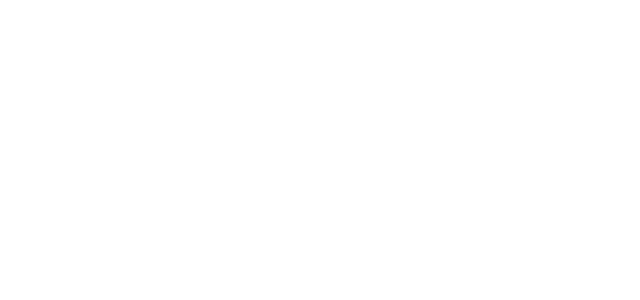
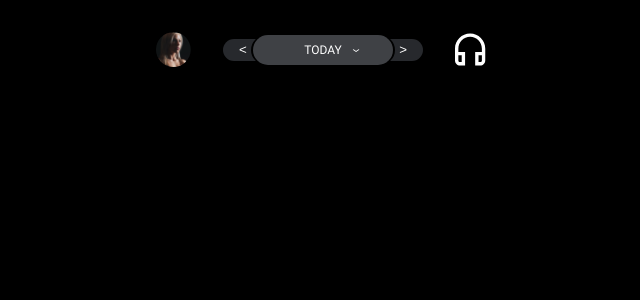
Before and after one commit to jtkwan91/whoop-industry-project, a React (Create React App) app in the folder client/: page / in a window 1280 px wide. Shown: the top 300 px of the page, without its empty margins (319-959 px from the left). Built offline with nearby package versions, Linux system fonts and the light colour scheme.

Commit message:
header styled but not linked

```diff
--- a/client/src/App.js
+++ b/client/src/App.js
@@ -1,11 +1,12 @@
 import React, { Component } from 'react';
 import { BrowserRouter, Switch, Route } from 'react-router-dom'
+import Header from './components/Header/Header';
 
 export default class App extends Component {
   render() {
     return (
       <BrowserRouter>
-
+      <Header />
         <Switch>
           <Route />
           <Route />
--- a/client/src/components/Header/Header.js
+++ b/client/src/components/Header/Header.js
@@ -1,13 +1,26 @@
 import React from 'react';
 import profile from '../../assets/images/profile.svg'
+import headphones from '../../assets/images/headphones.svg'
+import './Header.scss'
 
 function Header() {
     return (
-      <div className='Header'>
-          <img src={profile} alt="" />
-
-
-      </div>
+        <div className='header'>
+            <div className='header__bar'>
+                <img src={profile} alt="profile" />
+                    <div className='header__date'>
+                        <button className='header__date-left'>{'<'}
+                        </button>
+                        <div className='black-circle left'></div>
+                            <div className='header__date-current'> TODAY </div>
+                        <div className='black-circle right'></div>
+                        <button className='header__date-right'>{'>'}
+                        </button>
+                    </div>
+                <img src={headphones} alt="headphones" />
+            </div>
+            {/* INSERT NAV BAR HERE */}
+        </div>
 )
 }
 
--- a/client/src/components/Header/Header.scss
+++ b/client/src/components/Header/Header.scss
@@ -0,0 +1,71 @@
+.header {
+  padding: 2rem;
+
+  &__bar {
+    margin-bottom: 2rem;
+    display: flex;
+    justify-content: center;
+  }
+  &__date {
+    display: flex;
+    margin: 0 2rem;
+    position: relative;
+    align-items: center;
+
+    &-left {
+      color: white;
+      background-color: #27292d;
+      border-radius: 20px;
+      width: 6.25rem;
+      height: 1.375rem;
+      text-align: start;
+      padding-left: 1rem;
+      border: none;
+      z-index: -1;
+    }
+
+    &-current {
+      color: white;
+      background-color: #3f4145;
+      background-image: url("../../assets/images/dropdown.svg");
+      background-repeat: no-repeat;
+      background-position: 75% 50%;
+      width: 8.75rem;
+      height: 1.875rem;
+      padding: 0.5rem;
+      text-align: center;
+      border-radius: 1.25rem;
+      font-size: 12px;
+      position: absolute;
+      bottom: 2px;
+      left: 30px;
+      z-index: 1;
+    }
+
+    &-right {
+      color: white;
+      background-color: #27292d;
+      border-radius: 20px;
+      width: 6.25rem;
+      height: 1.375rem;
+      text-align: end;
+      padding-right: 1rem;
+      border: none;
+    }
+  }
+}
+
+.black-circle {
+  width: 1.875rem;
+  height: 1.875rem;
+  background-color: black;
+  border-radius: 50%;
+  position: absolute;
+}
+
+.left {
+  left: 1.75rem;
+}
+.right {
+  right: 1.75rem;
+}
--- a/client/src/index.scss
+++ b/client/src/index.scss
@@ -1,3 +1,7 @@
+@use "./styles/mixins";
+@use "./styles/typography" as *;
+@use "./styles/variables" as *;
+
 *,
 *::before,
 *::after {
@@ -5,6 +9,7 @@
   margin: 0;
 }
 
-.body {
-  font-family: "Roboto";
+body {
+  font-family: "Roboto", sans-serif;
+  background-color: black;
 }
--- a/client/src/styles/_typography.scss
+++ b/client/src/styles/_typography.scss
@@ -1,7 +1,7 @@
 @font-face {
   font-family: "Roboto";
-  src: url("../../assets/fonts/Roboto-Black.woff2") format("woff2"),
-    url("../../assets/fonts/Roboto-Black.woff") format("woff");
+  src: url("../assets/fonts/Roboto-Black.woff2") format("woff2"),
+    url("../assets/fonts/Roboto-Black.woff") format("woff");
   font-weight: 900;
   font-style: normal;
   font-display: swap;
@@ -9,8 +9,8 @@
 
 @font-face {
   font-family: "Roboto";
-  src: url("../../assets/fonts/Roboto-Bold.woff2") format("woff2"),
-    url("../../assets/fonts/Roboto-Bold.woff") format("woff");
+  src: url("../assets/fonts/Roboto-Bold.woff2") format("woff2"),
+    url("../assets/fonts/Roboto-Bold.woff") format("woff");
   font-weight: bold;
   font-style: normal;
   font-display: swap;
@@ -18,8 +18,8 @@
 
 @font-face {
   font-family: "Roboto";
-  src: url("../../assets/fonts/Roboto-thin.woff2") format("woff2"),
-    url("../../assets/fonts/Roboto-thin.woff") format("woff");
+  src: url("../assets/fonts/Roboto-Thin.woff2") format("woff2"),
+    url("../assets/fonts/Roboto-Thin.woff") format("woff");
   font-weight: 100;
   font-style: normal;
   font-display: swap;
@@ -27,8 +27,8 @@
 
 @font-face {
   font-family: "Roboto";
-  src: url("../../assets/fonts/Roboto-Light.woff2") format("woff2"),
-    url("../../assets/fonts/Roboto-Light.woff") format("woff");
+  src: url("../assets/fonts/Roboto-Light.woff2") format("woff2"),
+    url("../assets/fonts/Roboto-Light.woff") format("woff");
   font-weight: 300;
   font-style: normal;
   font-display: swap;
@@ -36,8 +36,8 @@
 
 @font-face {
   font-family: "Roboto";
-  src: url("../../assets/fonts/Roboto-Regular.woff2") format("woff2"),
-    url("../../assets/fonts/Roboto-Regular.woff") format("woff");
+  src: url("../assets/fonts/Roboto-Regular.woff2") format("woff2"),
+    url("../assets/fonts/Roboto-Regular.woff") format("woff");
   font-weight: 400;
   font-style: normal;
   font-display: swap;
@@ -45,8 +45,8 @@
 
 @font-face {
   font-family: "Roboto";
-  src: url("../../assets/fonts/Roboto-Medium.woff2") format("woff2"),
-    url("../../assets/fonts/Roboto-Medium.woff") format("woff");
+  src: url("../assets/fonts/Roboto-Medium.woff2") format("woff2"),
+    url("../assets/fonts/Roboto-Medium.woff") format("woff");
   font-weight: 500;
   font-style: normal;
   font-display: swap;
```
Also changed, not shown: client/src/assets/images/dropdown.svg (added), client/src/assets/images/headphones.svg (added).
